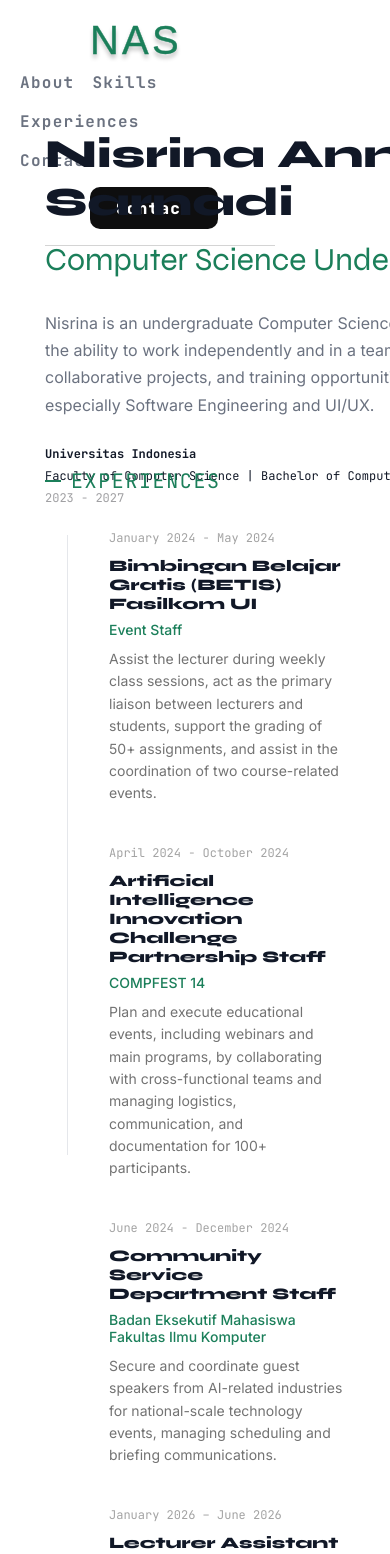
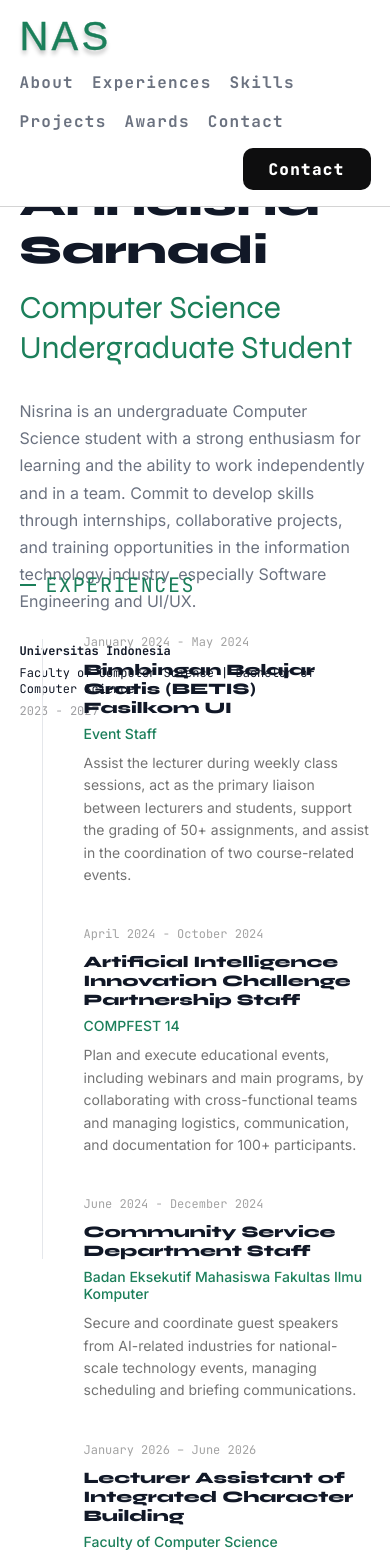
Before and after one commit to nsrnannaisha/portfolio, a Next.js app: page / in a window 390 px wide. Shown: the top 1554 px of the page. Built offline with nearby package versions, Linux system fonts and the light colour scheme; a web font is replaced by a local one.

Commit message:
improve design

```diff
--- a/app/page.module.css
+++ b/app/page.module.css
@@ -15,10 +15,15 @@
   font-family: var(--font-inter), sans-serif;
 }
 
+html {
+  scroll-behavior: smooth;
+}
+
 .section {
   position: relative;
-  width: calc(100% - 160px);
-  margin: 104px 45px 0;
+  width: 90%;
+  max-width: 1120px;
+  margin: 104px auto 0;
 }
 
 .sectionLabel {
@@ -40,161 +45,8 @@
   background: var(--green);
 }
 
-@media (max-width: 1440px) {
-  .hero,
-  .section,
-  .skillsSection,
-  .projectsSection,
-  .awardsSection {
-    left: clamp(45px, 5vw, 45px);
-    width: calc(100% - 160px);
-  }
-}
-
-@media (max-width: 1100px) {
-  .hero,
-  .section,
-  .skillsSection,
-  .projectsSection,
-  .awardsSection,
-  .contactSection {
-    position: relative;
-    left: auto;
-    top: auto;
-  }
-
-  .hero {
-    width: auto;
-    margin: 40px 45px 0;
-  }
-
-  .section,
-  .skillsSection,
-  .projectsSection,
-  .awardsSection {
-    width: auto;
-    margin: 0 45px;
-  }
-
-  .contactSection {
-    width: 100%;
-    margin: 45px 0 0;
-  }
-
-  .hero {
-    display: grid;
-    grid-template-columns: 1fr;
-    gap: 32px;
-  }
-
-  .heroCopy,
-  .heroVisual {
-    position: relative;
-    width: 100%;
-  }
-
-  .heroCopy {
-    width: 100%;
-  }
-
-  .description,
-  .schoolBlock {
-    width: 100%;
-  }
-
-  .photoPlaceholder {
-    left: auto;
-    top: auto;
-    width: min(290px, 100%);
-  }
-
-  .cardShadow {
-    left: 0;
-    top: 240px;
-    width: min(288px, 100%);
-  }
-
-  .skillsPanel {
-    gap: 16px;
-  }
-
-  .contactHeader {
-    left: 45px;
-    top: 24px;
-    width: calc(100% - 160px);
-  }
-
-  .projectsSection {
-    margin: 72px 45px 0;
-  }
-
-  .awardsSection {
-    margin: 72px 45px 0;
-  }
-
-  .awardCard {
-    max-width: 100%;
-  }
-
-  .projectsGrid {
-    grid-template-columns: repeat(2, minmax(0, 1fr));
-  }
-
-  .awardsGrid {
-    grid-template-columns: 1fr;
-  }
-}
-
 @media (max-width: 640px) {
   .page {
     overflow-x: hidden;
   }
-
-  .socialRow,
-  .socialRowBottom {
-    gap: 10px;
-  }
-
-  .skillCard {
-    min-width: 140px;
-  }
-
-  .projectsGrid {
-    grid-template-columns: 1fr;
-  }
-
-  .awardsGrid {
-    grid-template-columns: 1fr;
-  }
-
-  .awardBanner {
-    min-height: 220px;
-    padding: 20px;
-  }
-
-  .awardFaces {
-    height: 130px;
-    gap: 10px;
-  }
-
-  .awardBadge {
-    font-size: 1.1rem;
-    padding: 8px 14px;
-  }
-
-  .awardTitle {
-    font-size: 1.5rem;
-  }
-
-  .contactHeader h2,
-  .contactHeader p,
-  .email {
-    max-width: 100%;
-  }
-
-  .experienceDesc,
-  .description,
-  .contactHeader p {
-    font-size: 0.95rem;
-  }
 }
--- a/components/Awards/Awards.tsx
+++ b/components/Awards/Awards.tsx
@@ -12,7 +12,7 @@ const awards = [
 
 export default function Awards() {
   return (
-    <section className={pageStyles.section}>
+    <section id="awards" className={pageStyles.section}>
       <div className={pageStyles.sectionLabel}>Awards</div>
       <div className={styles.projectsGrid}>
         {awards.map((award, index) => (
--- a/components/Contact/Contact.module.css
+++ b/components/Contact/Contact.module.css
@@ -1,18 +1,22 @@
 .contactSection {
-  position: relative;
-  left: auto;
-  top: auto;
   width: 100%;
   margin: 104px 0 0;
   height: 220px;
   background: var(--test-black);
 }
 
+.contactContainer {
+  position: relative;
+  width: 90%;
+  max-width: 1120px;
+  height: 100%;
+  margin: 0 auto;
+}
+
 .contactHeader {
   position: absolute;
-  left: 28px;
+  left: 0;
   top: 24px;
-  width: 440px;
   color: var(--white);
 }
 
@@ -25,7 +29,8 @@
 
 .contactHeader p {
   margin: 10px 0 0;
-  width: 430px;
+  width: auto;
+  white-space: nowrap;
   font-size: 1.05rem;
   line-height: 1.5;
 }
--- a/components/Contact/Contact.tsx
+++ b/components/Contact/Contact.tsx
@@ -2,8 +2,8 @@ import styles from "./Contact.module.css";
 
 export default function Contact() {
   return (
-    <footer className={styles.contact}>
-      <section className={styles.contactSection}>
+    <footer id="contact" className={styles.contactSection}>
+      <div className={styles.contactContainer}>
         <div className={styles.contactHeader}>
           <div className={styles.contactLabel}>Contact</div>
           <h2>Let&apos;s work together!</h2>
@@ -12,7 +12,7 @@ export default function Contact() {
             nisrina.asarnadi@gmail.com
           </a>
         </div>
-      </section>
+      </div>
     </footer>
   );
 }
--- a/components/Experience/Experience.tsx
+++ b/components/Experience/Experience.tsx
@@ -30,7 +30,7 @@ const experiences = [
 
 export default function Experience() {
   return (
-    <section className={pageStyles.section}>
+    <section id="experiences" className={pageStyles.section}>
       <div className={pageStyles.sectionLabel}>Experiences</div>
       <div className={styles.timeline}>
         <div className={styles.timelineLine} />
--- a/components/Hero/Hero.module.css
+++ b/components/Hero/Hero.module.css
@@ -1,7 +1,8 @@
 .hero {
   position: relative;
-  width: calc(100% - 160px);
-  margin: 0 45px 0;
+  width: 90%;
+  max-width: 1120px;
+  margin: 0 auto 0;
   min-height: 468px;
 }
 
@@ -9,7 +10,8 @@
   position: absolute;
   left: 0;
   top: 130px;
-  width: 740px;
+  width: 100%;
+  max-width: 740px;
 }
 
 .name {
@@ -33,7 +35,8 @@
   color: var(--grey);
   font-size: 1rem;
   line-height: 1.7;
-  width: 741px;
+  width: 100%;
+  max-width: 741px;
 }
 
 .schoolBlock {
--- a/components/Hero/Hero.tsx
+++ b/components/Hero/Hero.tsx
@@ -2,7 +2,7 @@ import styles from "./Hero.module.css";
 
 export default function Hero() {
   return (
-    <section className={styles.hero}>
+    <section id="about" className={styles.hero}>
       <div className={styles.heroCopy}>
         <h1 className={styles.name}>Nisrina Annaisha Sarnadi</h1>
         <p className={styles.subtitle}>Computer Science Undergraduate Student</p>
--- a/components/Navbar/Navbar.module.css
+++ b/components/Navbar/Navbar.module.css
@@ -4,12 +4,22 @@
   height: 100px;
   background: var(--white);
   border-bottom: 1.5px solid #d4d4d4;
+  width: 100%;
+  z-index: 100;
+}
+
+.headerContainer {
+  position: relative;
+  width: 90%;
+  max-width: 1120px;
+  height: 100%;
+  margin: 0 auto;
+  display: flex;
+  align-items: center;
+  justify-content: space-between;
 }
 
 .brand {
-  position: absolute;
-  left: 45px;
-  top: 23px;
   color: var(--green);
   font-family: var(--font-tac-one), cursive;
   font-size: 3rem;
@@ -20,9 +30,6 @@
 }
 
 .nav {
-  position: absolute;
-  left: 50%;
-  top: 40px;
   display: flex;
   gap: 40px;
   color: var(--grey);
@@ -30,13 +37,18 @@
   font-size: 1.05rem;
   font-weight: 700;
   letter-spacing: 0.08em;
-  transform: translateX(-50%);
+}
+
+.nav a {
+  text-decoration: none;
+  color: inherit;
 }
 
 .contactBtn {
-  position: absolute;
-  right: 45px;
-  top: 26px;
+  display: inline-flex;
+  align-items: center;
+  justify-content: center;
+  text-decoration: none;
   width: 144px;
   height: 48px;
   border: 0;
@@ -47,46 +59,42 @@
   font-size: 1.25rem;
   font-weight: 800;
   letter-spacing: 0.08em;
+  cursor: pointer;
 }
 
 @media (max-width: 1440px) {
-  .header {
-    left: clamp(45px, 5vw, 45px);
-    width: calc(100% - 160px);
-  }
-
   .nav {
-    right: clamp(220px, 18vw, 260px);
-    gap: clamp(24px, 4vw, 62px);
+    gap: clamp(24px, 4vw, 40px);
   }
 }
 
 @media (max-width: 1100px) {
   .header {
     height: auto;
-    padding-bottom: 16px;
+    padding: 16px 0;
+  }
+
+  .headerContainer {
+    flex-wrap: wrap;
+    justify-content: flex-start;
+    gap: 16px;
   }
 
   .brand {
-    position: static;
-    margin: 20px 0 0 45px;
     font-size: 2.5rem;
+    width: 100%;
   }
 
   .nav {
-    position: static;
-    margin: 12px 45px 0;
-    justify-content: flex-start;
+    font-size: 1rem;
     flex-wrap: wrap;
     gap: 18px;
-    font-size: 1rem;
   }
 
   .contactBtn {
-    position: static;
-    margin: 16px 45px 0;
     width: 128px;
     height: 42px;
     font-size: 1rem;
+    margin-left: auto;
   }
 }
--- a/components/Navbar/Navbar.tsx
+++ b/components/Navbar/Navbar.tsx
@@ -3,14 +3,20 @@ import styles from "./Navbar.module.css";
 export default function Navbar() {
   return (
     <header className={styles.header}>
-      <div className={styles.brand}>NAS</div>
-      <nav className={styles.nav}>
-        <a>About</a>
-        <a>Skills</a>
-        <a>Experiences</a>
-        <a>Contact</a>
-      </nav>
-      <button className={styles.contactBtn}>Contact</button>
+      <div className={styles.headerContainer}>
+        <div className={styles.brand}>NAS</div>
+        <nav className={styles.nav}>
+          <a href="#about">About</a>
+          <a href="#experiences">Experiences</a>
+          <a href="#skills">Skills</a>
+          <a href="#projects">Projects</a>
+          <a href="#awards">Awards</a>
+          <a href="#contact">Contact</a>
+        </nav>
+        <a href="#contact" className={styles.contactBtn}>
+          Contact
+        </a>
+      </div>
     </header>
   );
 }
--- a/components/Projects/Projects.tsx
+++ b/components/Projects/Projects.tsx
@@ -79,7 +79,7 @@ const projects = [
 
 export default function Home() {
   return (
-    <section className={pageStyles.section}>
+    <section id="projects" className={pageStyles.section}>
         <div className={pageStyles.sectionLabel}>Projects</div>
         <h2 className={styles.projectsTitle}>My Best Works</h2>
         <div className={styles.projectsGrid}>
--- a/components/Skills/Skills.tsx
+++ b/components/Skills/Skills.tsx
@@ -50,10 +50,10 @@ const skillContent: Record<
 
 
 export default function Skills() {
-  const [activeSkillTab, setActiveSkillTab] = useState<(typeof skillTabs)[number]>("Soft Skills");
+  const [activeSkillTab, setActiveSkillTab] = useState<(typeof skillTabs)[number]>("Hard Skills");
 
   return (
-    <section className={pageStyles.section}>
+    <section id="skills" className={pageStyles.section}>
       <div className={pageStyles.sectionLabel}>Skills</div>
       <div className={styles.skillsNav}>
         {skillTabs.map((tab) => (
```
